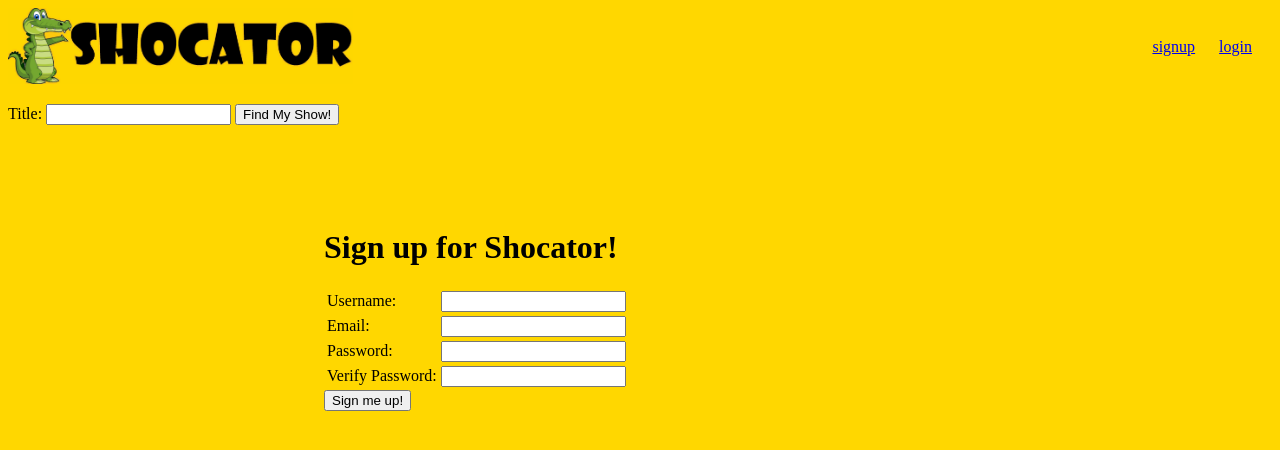
After one commit to joellis13/omdb, a Flask app: page /signup in a window 1280 px wide. The commit adds this page. Shown: the top 450 px of the page. Run offline with Flask 2, Linux system fonts and the light colour scheme; some libraries are stand-ins or nearby versions.

Commit message:
implemented User in db

```diff
--- a/main.py
+++ b/main.py
@@ -1,4 +1,10 @@
-from flask import Flask, request, redirect, render_template
+# TODO: implement One to Many for User to Watchlist
+# TODO: make Watchlist pull live data (only need title in db)
+# TODO: give search an autocomplete function
+# TODO: make search search exact title (done), and also similar titles
+# TODO: look into web-hosting
+
+from flask import Flask, request, redirect, render_template, session, flash
 from flask_sqlalchemy import SQLAlchemy
 import cgi
 import os
@@ -9,6 +15,7 @@ app = Flask(__name__)
 app.config['DEBUG'] = True
 app.config['SQLALCHEMY_DATABASE_URI'] = 'mysql+pymysql://omdb:omdb@localhost:8889/omdb'
 app.config['SQLALCHEMY_ECHO'] = True
+app.secret_key = 'U6JtITN8Qc'
 
 db = SQLAlchemy(app)
 
@@ -43,26 +50,40 @@ class Title(db.Model):
 def index():
     return render_template('index.html')
 
-@app.route("/search")
+@app.route("/search", methods=['GET', 'POST'])
 def search():
 
-        if request.method == 'GET':
-            title = request.args.get('title')
-            base_url = 'http://www.omdbapi.com/?apikey=111c0be2&plot=full&t='
-            url = base_url + title
-            response = requests.get(url).json()
-            if response['Response'] == "False":
-                title = "something we couldn't find"
-                plot = "Sorry, your entry was not recognized."
-                rating = 0
-                poster = None
-            else:
-                title = response['Title']
-                plot = response['Plot']
-                rating = response['imdbRating']
-                poster = response['Poster']
+    if request.method == 'POST':
+        title = request.form['title']
+        plot = request.form['plot']
+        poster = request.form['poster']
+        rating = request.form['rating']
 
-            return render_template('search.html', title=title, plot=plot, poster=poster, rating=rating)
+        existing_title = Title.query.filter_by(title=title).first()
+        if not existing_title:
+            new_title = Title(title, plot, rating, poster)
+            db.session.add(new_title)
+            db.session.commit()
+
+        return redirect('/watchlist')
+
+    else:
+        title = request.args.get('title')
+        base_url = 'http://www.omdbapi.com/?apikey=111c0be2&plot=full&t='
+        url = base_url + title
+        response = requests.get(url).json()
+        if response['Response'] == "False":
+            title = "We're sorry, we couldn't find what you were looking for."
+            plot = ''
+            rating = 0
+            poster = None
+        else:
+            title = response['Title']
+            plot = response['Plot']
+            rating = response['imdbRating']
+            poster = response['Poster']
+
+        return render_template('search.html', title=title, plot=plot, poster=poster, rating=rating)
 
 @app.route("/account")
 def account():
@@ -72,18 +93,107 @@ def account():
 @app.route("/watchlist", methods=['GET', 'POST'])
 def watchlist():
 
-    if request.method == 'POST':
-        title = request.form['title']
-        plot = request.form['plot']
-        poster = request.form['poster']
-        rating = request.form['rating']
-
-        new_title = Title(title, plot, rating, poster)
-        db.session.add(new_title)
-        db.session.commit()
-
     titles = Title.query.all()
     return render_template('watchlist.html', titles=titles)
 
+@app.route('/login', methods=['GET', 'POST'])
+def login():
+    username = ''
+    email = ''
+    password = ''
+    username_error = ''
+    email_error = ''
+    password_error = ''
+
+    if request.method == 'POST':
+        username = request.form['username']
+        password = request.form['password']
+        user = User.query.filter_by(username=username).first()
+        if user and user.password == password:
+            session['username'] = username
+            return redirect('/watchlist')
+        elif user:
+            if user.password != password:
+                password_error = 'Incorrect Password'
+                password = ''
+                return render_template('login.html',
+                    username = username,
+                    password=password,
+                    username_error = username_error,
+                    password_error=password_error)
+        elif not user:
+            username_error = 'user does not exist'
+            return render_template('login.html',
+                    username = username,
+                    password=password,
+                    username_error=username_error,
+                    password_error=password_error)
+    else:
+        return render_template('login.html')
+
+
+@app.route('/signup', methods=['POST', 'GET'])
+def signup():
+    if request.method == 'POST':
+        username = request.form['username']
+        email = request.form['email']
+        password = request.form['password']
+        verify = request.form['verify']
+
+        username_error = ''
+        email_error = ''
+        password_error = ''
+        verify_error = ''
+
+        if len(username) < 3 or len(username) > 20 or ' ' in username:
+            username_error = "That's not a valid username"
+
+        if len(email) < 3 or len(email) > 50 or ' ' in email or '@' not in email or '.' not in email:
+            email_error = "That's not a valid email"
+
+        if len(password) < 3 or len(password) > 20 or ' 'in password:
+            password_error = "That's not a valid password"
+
+        if verify != password:
+            verify_error = "Passwords don't match"
+            verify = ''
+
+        if password_error:
+            password = ''
+
+        existing_user = User.query.filter_by(username=username).first()
+        if existing_user:
+            username_error = 'Sorry, we already have a user under that name.'
+
+        if username_error or email_error or password_error or verify_error:
+            return render_template('signup.html',
+                username=username,
+                username_error=username_error,
+                email=email,
+                email_error=email_error,
+                password=password,
+                password_error=password_error,
+                verify=verify,
+                verify_error=verify_error)
+
+
+        if not existing_user:
+            new_user = User(username, email, password)
+            db.session.add(new_user)
+            db.session.commit()
+            session['username'] = username
+            return redirect('/watchlist')
+
+    return render_template('signup.html')
+
+@app.route('/logout', methods=['POST', 'GET'])
+def logout():
+    if 'username' not in session:
+        return redirect('/')
+    else:
+        del session['username']
+        return redirect('/')
+
+
 if __name__ == '__main__':
     app.run()
--- a/templates/base.html
+++ b/templates/base.html
@@ -10,7 +10,7 @@
 </head>
 <body>
 
-    <div>
+    <div style="float:left">
         <a href="/"><img src="/static/images/logo.jpg" alt="Logo" style="width:345px;"></a>
         <p>
             <form id="search_form" method="GET" action="search?title={title}" onsubmit="validateForm()">
@@ -21,6 +21,21 @@
         </p>
     </div>
 
+    <div style="float: right; padding: 20px;">
+        {% if 'username' in session %}
+        <div  style="padding-top: 5px;">
+            Logged in as: {{ session['username'] }}
+            <form action="/logout" method="POST" id="logout">
+                <input type="submit" value="Log Out" />
+            </form></div>
+        {% else %}
+            <div style="display: inline-block; padding-top: 10px; padding-left: 20px;"><a href="signup">signup</a></div>
+            <div style="display: inline-block; padding-top: 10px; padding-left: 20px;"><a href="login">login</a></div>
+        {% endif %}
+
+    </div>
+
+
     {% block content %}
     {% endblock %}
 
--- a/templates/search.html
+++ b/templates/search.html
@@ -2,7 +2,7 @@
 
 {% block content %}
 
-    <div style="padding-left: 350px; padding-right: 350px; padding-top: 100px">
+    <div style="padding-left: 350px; padding-right: 350px; padding-top: 200px">
         <div>
             {% if poster == None %}
             <img style=" height:200px " src="/static/images/sadimirPutin.jpg">
@@ -12,7 +12,7 @@
         </div>
         <div>
             <h1>{{title}}</h1>
-            <form method="POST" action="watchlist">
+            <form method="POST">
                 <label style="display:inline-block;">IMDb Rating:  {{rating}} |
                 <input type="hidden" value="{{title}}" name="title" />
                 <input type="hidden" value="{{plot}}" name="plot" />
--- /dev/null
+++ b/templates/signup.html
@@ -0,0 +1,35 @@
+{% extends "base.html" %}
+
+{% block content %}
+<div style="margin: auto; width: 50%; padding: 10px; padding-top: 200px;">
+<h1>Sign up for Shocator!</h1>
+<form action="/signup" method="post">
+    <table>
+        <tr>
+            <td><label for="username">Username:</label></td>
+            <td>
+                <input name="username" type="text"/><span class="error"> {{username_error}}</span>
+            </td>
+            </tr>
+        <tr>
+            <td><label for="email">Email:</label></td>
+            <td>
+                <input name="email" type="text"/><span class="error"> {{email_error}}</span>
+            </td>
+        </tr>
+        <tr>
+            <td><label for="password">Password:</label></td>
+            <td>
+                <input name="password" type="password"><span class="error"> {{password_error}}</span>
+            </td>
+        </tr>
+        <tr>
+            <td><label for="verify">Verify Password:</label></td>
+            <td>
+                <input name="verify" type="password"><span class="error"> {{verify_error}}</span>
+            </td>
+        </tr>
+    </table>
+    <input type="submit" value="Sign me up!">
+</form></div>
+{% endblock %}
--- a/templates/watchlist.html
+++ b/templates/watchlist.html
@@ -2,7 +2,7 @@
 
 {% block content %}
 
-    <h1>My Watchlist</h1>
+    <h1 style="padding-left: 400px; padding-top: 200px;">My Watchlist</h1>
 
     {% for title in titles %}
 
```
Also changed, not shown: templates/account.html (+5 -2 lines), templates/baseIndex.html (+14 -0 lines), templates/login.html (added, +23 -0 lines).
